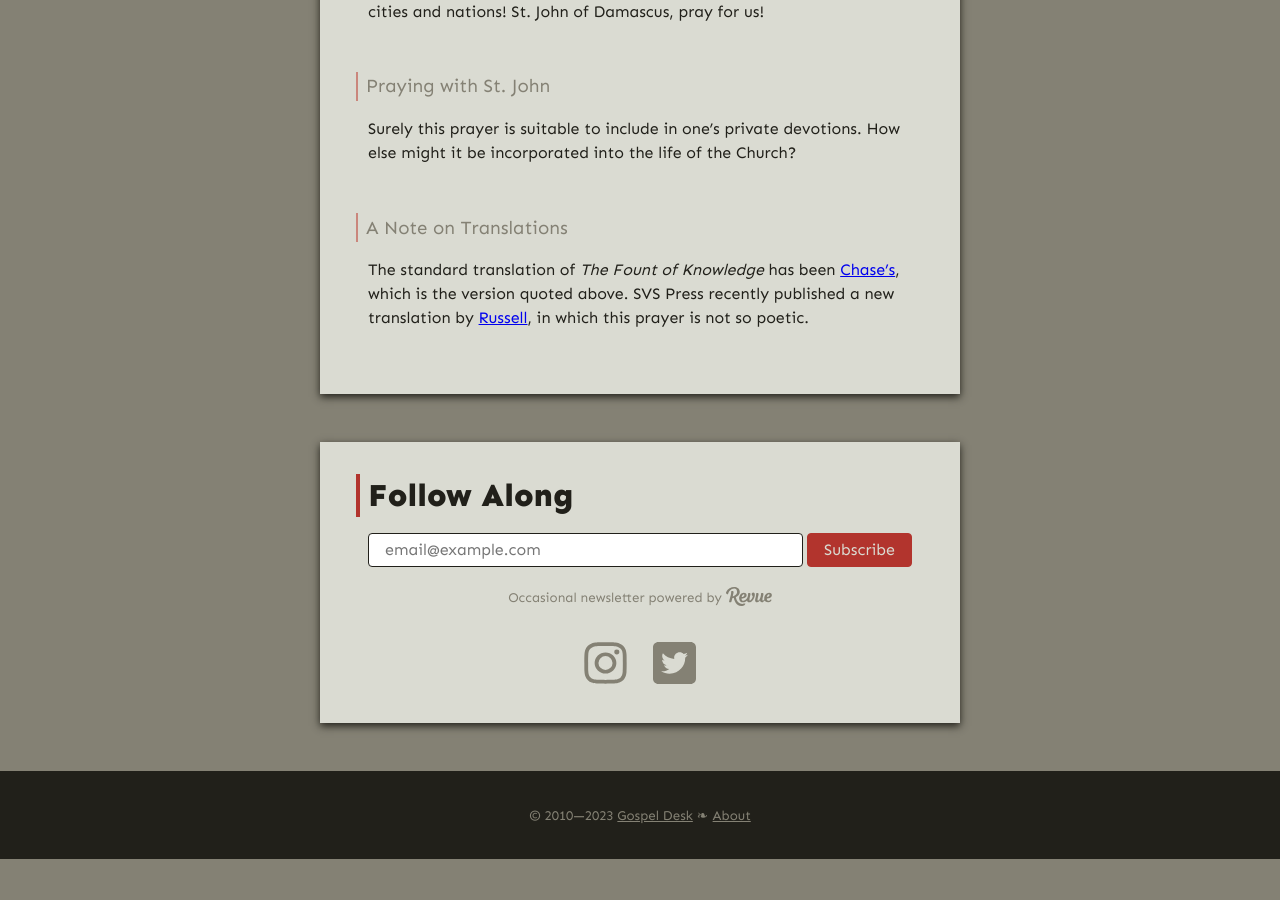
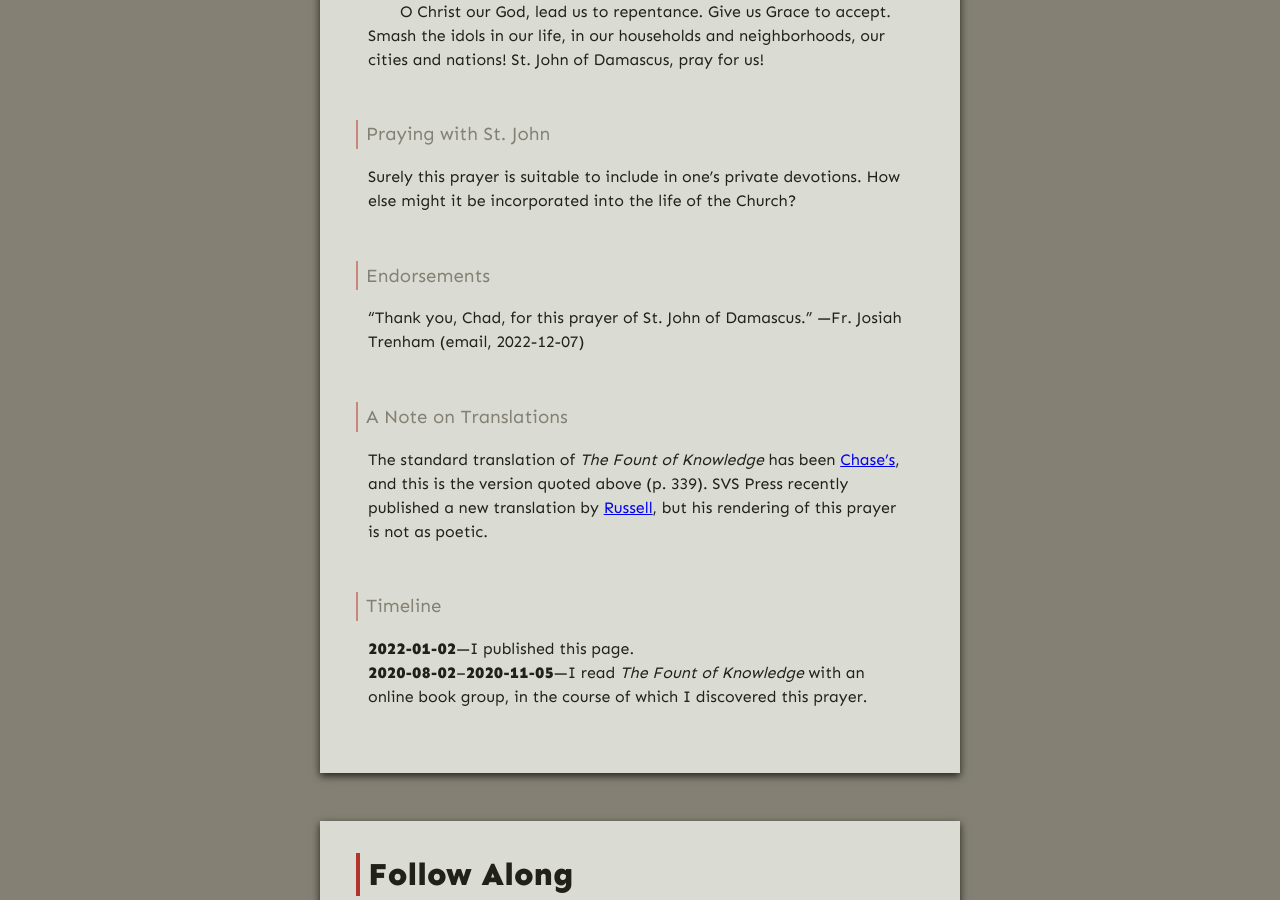
Before and after one commit to gospel-desk/www.logstown.com, a Jekyll site: the page built from well-done-o-christ/index.md, in a window 1280 px wide and 900 px high, scrolled down 2354 px. Built offline with Jekyll 4.4.1, drawn with Linux system fonts in a browser that asks for light colours; before the commit the page ends 3213 px from its top, so only the background shows below that.

Commit message:
More WdOC

```diff
--- a/well-done-o-christ/index.md
+++ b/well-done-o-christ/index.md
@@ -43,12 +43,12 @@ This prayer—the only prayer in the entire <i>Fount of Knowledge</i>—is the
 crown of the crown of the crown of the crown of the crown of the early Fathers.
 
 <div style="padding: 24pt;">
- <div style="padding-left: 40%"><b>Well done, O Christ!</b></div>
- <div style="padding-left: 35%">Worship of demons <em>has</em> ceased.</div>
- <div style="padding-left: 30%">Book IV: After His Resurrection</div>
- <div style="padding-left: 25%">Part III: On the Orthodox Faith</div>
- <div style="padding-left: 20%"><i>Fount of Knowledge</i></div>
- <div style="padding-left: 15%">Early Fathers — Ecumenical Councils</div>
+ <div style="padding-left: 40%; padding-bottom: 6pt;"><b>Well done, O Christ!</b></div>
+ <div style="padding-left: 35%; padding-bottom: 6pt;">Worship of demons <em>has</em> ceased.</div>
+ <div style="padding-left: 30%; padding-bottom: 6pt;">Book IV: After His Resurrection</div>
+ <div style="padding-left: 25%; padding-bottom: 6pt;">Part III: On the Orthodox Faith</div>
+ <div style="padding-left: 20%; padding-bottom: 6pt;"><i>Fount of Knowledge</i></div>
+ <div style="padding-left: 15%; padding-bottom: 6pt;">Early Fathers — Ecumenical Councils</div>
 </div>
 
 This is our effusive response to Christ’s real victory in our actual world, the
@@ -85,10 +85,23 @@ Surely this prayer is suitable to include in one's private devotions. How else
 might it be incorporated into the life of the Church?
 
 
+#### Endorsements
+
+"Thank you, Chad, for this prayer of St. John of Damascus." —Fr. Josiah Trenham (email, 2022-12-07)
+
+
+
 #### A Note on Translations
 
 The standard translation of <i>The Fount of Knowledge</i> has been
-[Chase's](https://www.cuapress.org/9780813209685/writings/), which is the
-version quoted above. SVS Press recently published a new translation by
+[Chase's](https://www.cuapress.org/9780813209685/writings/), and this is the
+version quoted above (p. 339). SVS Press recently published a new translation
+by
 [Russell](https://svspress.com/on-the-orthodox-faith-volume-3-of-the-fount-of-knowledge-pps-62/),
-in which this prayer is not so poetic.
+but his rendering of this prayer is not as poetic.
+
+
+#### Timeline
+
+**2022-01-02**&mdash;I published this page.
+**2020-08-02**&ndash;**2020-11-05**&mdash;I read <i>The Fount of Knowledge</i> with an online book group, in the course of which I discovered this prayer.
```
